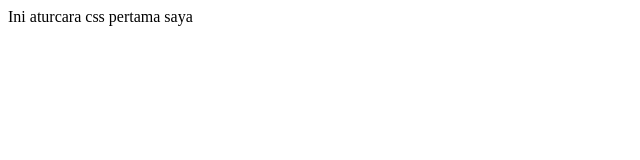
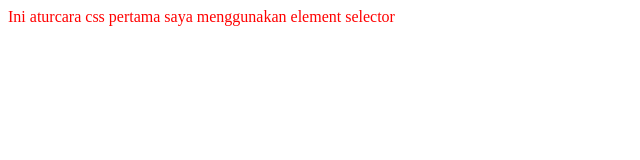
Before and after one commit to mrqiyud25/KPD1023_CSS, a plain HTML site: page index.html in a window 1280 px wide. Shown: the whole page, without its empty margins (0-640 px from the left). Drawn offline with Linux system fonts and the light colour scheme.

Commit message:
Update index.html

```diff
--- a/index.html
+++ b/index.html
@@ -1,11 +1,14 @@
 <html>
-  <head>
-    <title>CSS Pertama Saya</title>
-  </head>
+    <head>
+      <title>CSS Pertama Saya</title>
+      <style>
+          p {
+              color:red;
+          }
+      </style>
+    </head>
 
-  <body>
-    <p>Ini aturcara css pertama saya</p>
-  </body>
-
-
+    <body>
+      <p>Ini aturcara css pertama saya menggunakan element selector</p>
+    </body>
 </html>
```
